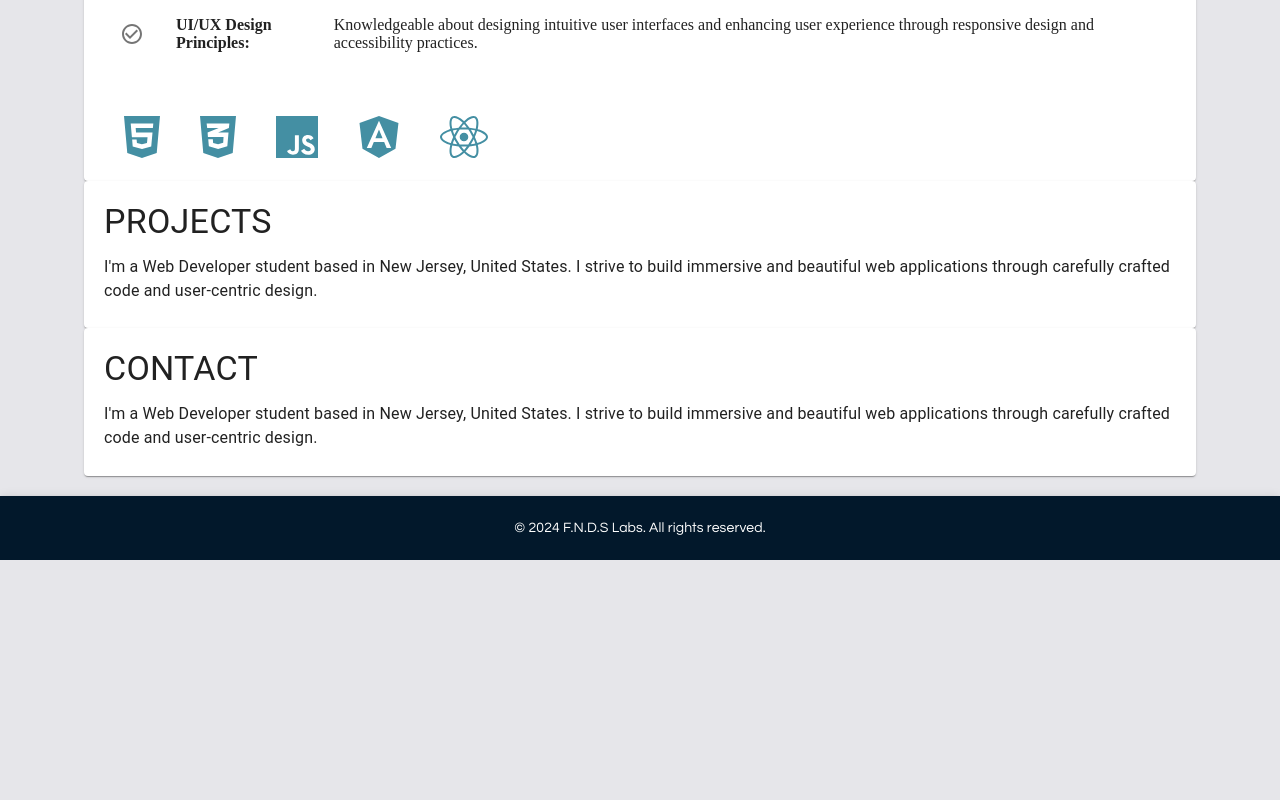
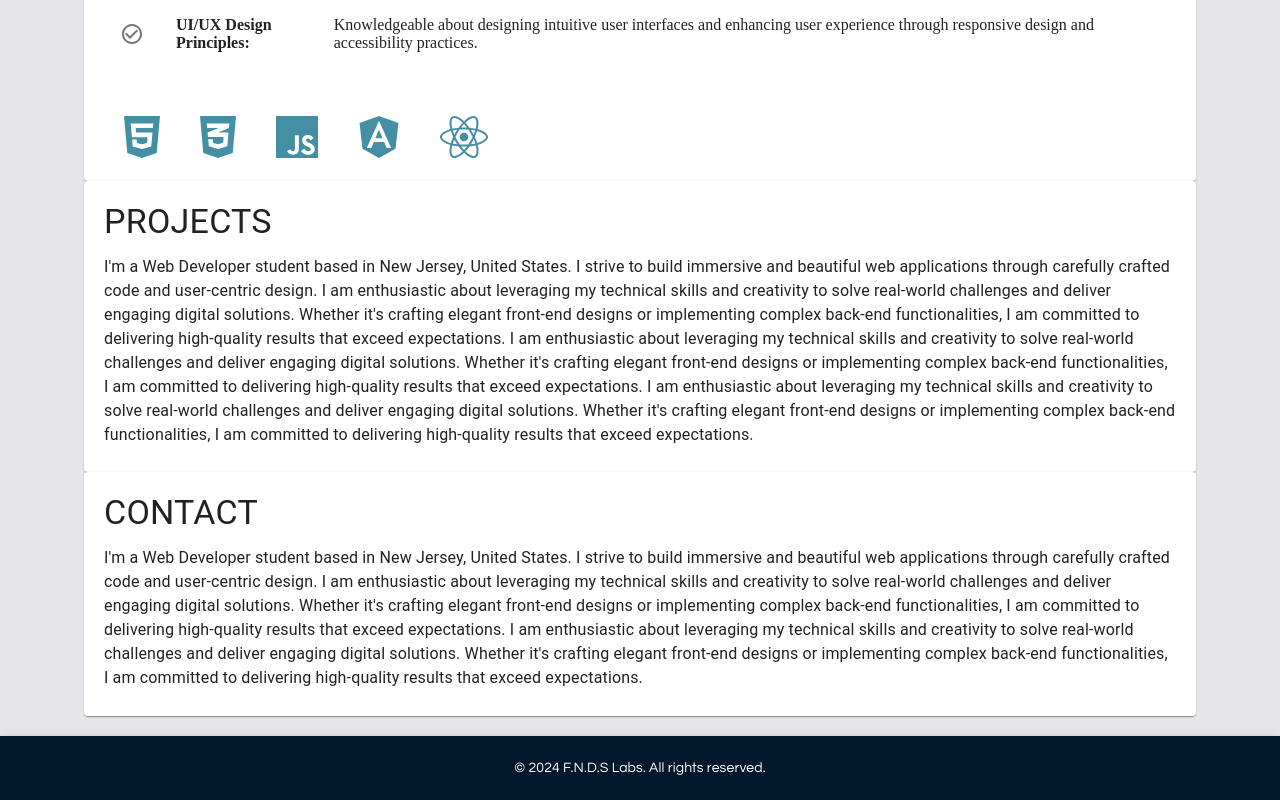
Before and after one commit to aafernands/alex_portifolio, a React (Create React App) app: page / in a window 1280 px wide. Shown: the part 1224-2024 px from the top of the page. Before the commit the page ends 1784 px from the top, so only its background shows below. Built offline with nearby package versions, Linux system fonts and the light colour scheme; a web font is replaced by a local one.

Commit message:
zfixed menuDrawer functiolaty

```diff
--- a/src/App.js
+++ b/src/App.js
@@ -27,13 +27,18 @@ function App() {
     sectionRef.current.scrollIntoView({ behavior: "smooth" });
   };
 
-
   return (
     <div>
-      <MyAppBar scrollToSection={scrollToSection} homeRef={homeRef} aboutRef={aboutRef} projectsRef={projectsRef} contactRef={contactRef} />
+      <MyAppBar
+        scrollToSection={scrollToSection}
+        homeRef={homeRef}
+        aboutRef={aboutRef}
+        projectsRef={projectsRef}
+        contactRef={contactRef}
+      />
 
       <Container>
-        <Grid spacing={3} style={{ padding: "20px" }}>
+        <Grid id="home" spacing={3} style={{ padding: "20px" }}>
           <Grid item xs={12}>
             {/* <Typography  variant="h1" component="h1" gutterBottom>
                 HI THERE! I'M ALEX FERNANDES
@@ -161,7 +166,12 @@ function App() {
 
           <Grid item xs={12}>
             <Paper style={{ padding: "20px" }}>
-              <Typography id="projects" variant="h4" component="h2" gutterBottom>
+              <Typography
+                id="projects"
+                variant="h4"
+                component="h2"
+                gutterBottom
+              >
                 PROJECTS{" "}
               </Typography>
               <Typography
@@ -172,7 +182,22 @@ function App() {
               >
                 I'm a Web Developer student based in New Jersey, United States.
                 I strive to build immersive and beautiful web applications
-                through carefully crafted code and user-centric design.
+                through carefully crafted code and user-centric design. I am
+                enthusiastic about leveraging my technical skills and creativity
+                to solve real-world challenges and deliver engaging digital
+                solutions. Whether it's crafting elegant front-end designs or
+                implementing complex back-end functionalities, I am committed to
+                delivering high-quality results that exceed expectations. I am
+                enthusiastic about leveraging my technical skills and creativity
+                to solve real-world challenges and deliver engaging digital
+                solutions. Whether it's crafting elegant front-end designs or
+                implementing complex back-end functionalities, I am committed to
+                delivering high-quality results that exceed expectations. I am
+                enthusiastic about leveraging my technical skills and creativity
+                to solve real-world challenges and deliver engaging digital
+                solutions. Whether it's crafting elegant front-end designs or
+                implementing complex back-end functionalities, I am committed to
+                delivering high-quality results that exceed expectations.
               </Typography>
             </Paper>
           </Grid>
@@ -185,7 +210,17 @@ function App() {
               <Typography variant="body1" component="p" gutterBottom>
                 I'm a Web Developer student based in New Jersey, United States.
                 I strive to build immersive and beautiful web applications
-                through carefully crafted code and user-centric design.
+                through carefully crafted code and user-centric design. I am
+                enthusiastic about leveraging my technical skills and creativity
+                to solve real-world challenges and deliver engaging digital
+                solutions. Whether it's crafting elegant front-end designs or
+                implementing complex back-end functionalities, I am committed to
+                delivering high-quality results that exceed expectations. I am
+                enthusiastic about leveraging my technical skills and creativity
+                to solve real-world challenges and deliver engaging digital
+                solutions. Whether it's crafting elegant front-end designs or
+                implementing complex back-end functionalities, I am committed to
+                delivering high-quality results that exceed expectations.
               </Typography>
               {/* <Button variant="contained" color="primary">
                 PROJECTS
@@ -195,9 +230,7 @@ function App() {
         </Grid>
       </Container>
       <Footer />
-
     </div>
-
   );
 }
 
--- a/src/components/Greeting.js
+++ b/src/components/Greeting.js
@@ -4,7 +4,8 @@ import { Box, Button, Container, Typography } from "@mui/material";
 const Greeting = () => {
 
   const scrollToProjects = () => {
-    const projectsSection = document.getElementById("projects"); // Replace with the actual id of your projects section
+    const projectsSection = document.getElementById("projects");
+
     if (projectsSection) {
       projectsSection.scrollIntoView({ behavior: "smooth", block: "start" });
     }
--- a/src/components/MenuDrawer.js
+++ b/src/components/MenuDrawer.js
@@ -1,11 +1,26 @@
 import * as React from "react";
-import { Drawer, List, ListItem, ListItemText, IconButton, Hidden, Box } from "@mui/material";
+import {
+  Button,
+  Drawer,
+  List,
+  ListItem,
+  ListItemText,
+  IconButton,
+  Hidden,
+  Box,
+} from "@mui/material";
 import MenuIcon from "@mui/icons-material/Menu";
 
 const drawerWidth = "100%";
 
+const scrollToSection = (sectionId) => {
+  const section = document.getElementById(sectionId);
+  if (section) {
+    section.scrollIntoView({ behavior: "smooth", block: "start" });
+  }
+};
 
-export default function MenuDrawer() {
+const MenuDrawer = () => {
   const [mobileOpen, setMobileOpen] = React.useState(false);
 
   const handleDrawerToggle = () => {
@@ -15,18 +30,42 @@ export default function MenuDrawer() {
   const drawer = (
     <div>
       <List>
-        {["HOME", "ABOUT", "PROJECTS", "CONTACT"].map((text) => (
-          <ListItem button key={text}>
-            <ListItemText primary={text} />
-          </ListItem>
-        ))}
+        <Button
+          onClick={() => scrollToSection("home")}
+        //   variant="contained"
+        //   color="primary"
+        >
+          HOME
+        </Button>
+        < br/>
+        <Button
+          onClick={() => scrollToSection("about")}
+        //   variant="contained"
+        //   color="primary"
+        >
+          ABOUT
+        </Button>
+        < br/>
+
+        <Button
+          onClick={() => scrollToSection("projects")}
+        //   variant="contained"
+        //   color="primary"
+        >
+          PROJECTS
+        </Button>
+        < br/>
+
+        <Button
+          onClick={() => scrollToSection("contact")}
+        //   variant="contained"
+        //   color="primary"
+        >
+          CONTACT
+        </Button>
       </List>
     </div>
   );
-
-
-
-
 
   return (
     <Box>
@@ -49,17 +88,21 @@ export default function MenuDrawer() {
             keepMounted: true, // Better open performance on mobile.
           }}
           sx={{
-            "& .MuiDrawer-paper": { marginTop: 7, boxSizing: "border-box", width: drawerWidth },
+            "& .MuiDrawer-paper": {
+              marginTop: 7,
+              boxSizing: "border-box",
+              width: drawerWidth,
+            },
           }}
         >
           {drawer}
         </Drawer>
       </Hidden>
       <Hidden mdDown>
-        <Box  sx={{ display: "flex" }}>
+        <Box sx={{ display: "flex" }}>
           {["HOME", "ABOUT", "PROJECTS", "CONTACT"].map((text) => (
             <Box key={text} sx={{ mx: 2 }}>
-              <ListItem button>
+              <ListItem button onClick={() => scrollToSection(text.toLowerCase())}>
                 <ListItemText primary={text} />
               </ListItem>
             </Box>
@@ -68,4 +111,6 @@ export default function MenuDrawer() {
       </Hidden>
     </Box>
   );
-}
+};
+
+export default MenuDrawer;
```
Also changed, not shown: 7 other files (tests, documents, lock files or other folders).
